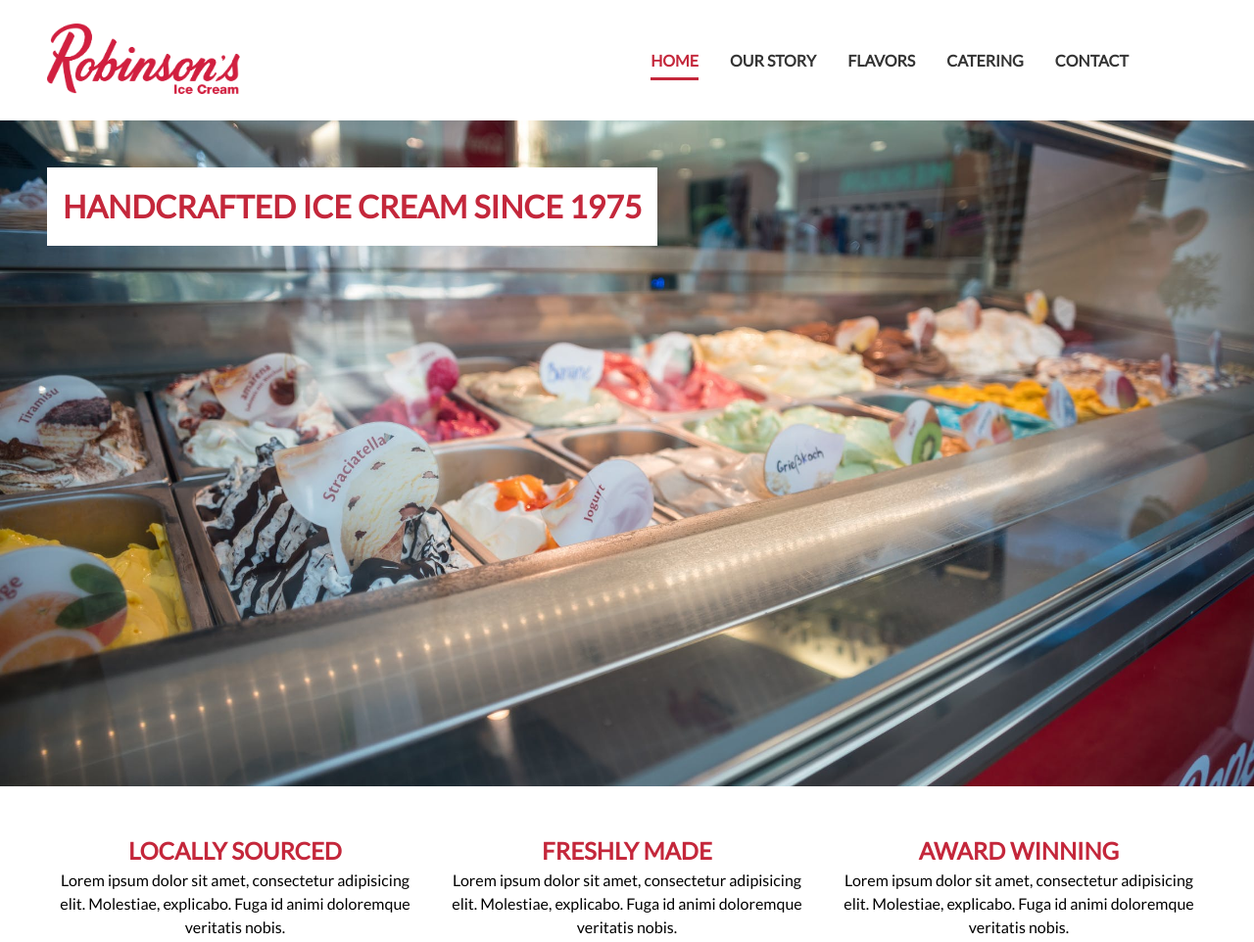
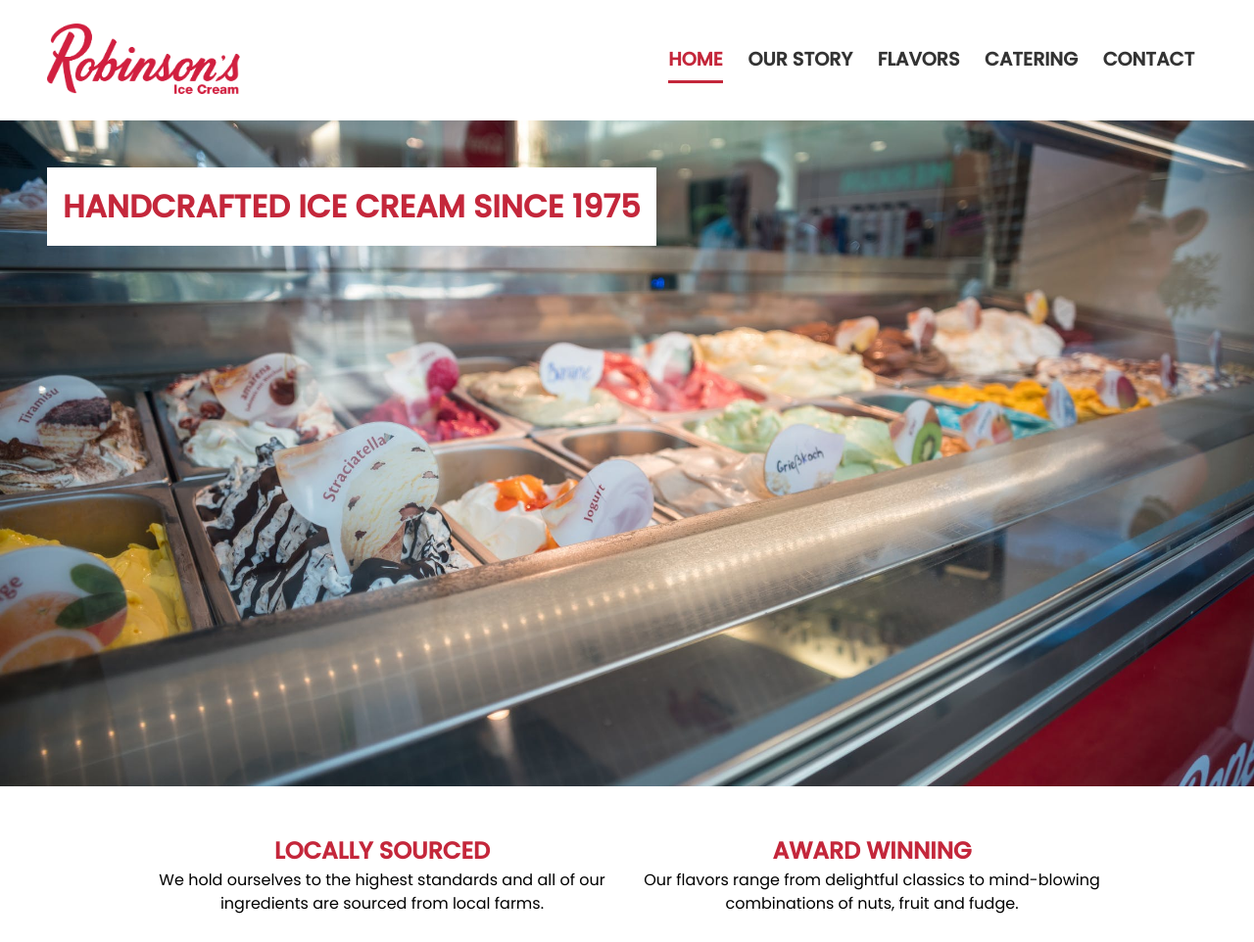
Before and after one commit to bshermandev/robinsons-website, a website: page index.html in a window 1280 px wide. Shown: the top 962 px of the page at 98% size. Drawn offline with Linux system fonts and the light colour scheme.

Commit message:
updated font and info content

```diff
--- a/index.html
+++ b/index.html
@@ -8,11 +8,6 @@
       src="https://kit.fontawesome.com/41bf0ed5e0.js"
       crossorigin="anonymous"
     ></script>
-    <link
-      href="https://fonts.googleapis.com/css?family=Lato&display=swap"
-      rel="stylesheet"
-    />
-
     <link rel="stylesheet" href="dist/css/main.css" />
     <title>Robinson's Ice Cream</title>
   </head>
@@ -62,22 +57,16 @@
           <div class="info-content">
             <h2>Locally Sourced</h2>
             <p>
-              Lorem ipsum dolor sit amet, consectetur adipisicing elit.
-              Molestiae, explicabo. Fuga id animi doloremque veritatis nobis.
+              We hold ourselves to the highest standards and all of our
+              ingredients are sourced from local farms.
             </p>
           </div>
-          <div class="info-content">
-            <h2>Freshly Made</h2>
-            <p>
-              Lorem ipsum dolor sit amet, consectetur adipisicing elit.
-              Molestiae, explicabo. Fuga id animi doloremque veritatis nobis.
-            </p>
-          </div>
+
           <div class="info-content">
             <h2>Award Winning</h2>
             <p>
-              Lorem ipsum dolor sit amet, consectetur adipisicing elit.
-              Molestiae, explicabo. Fuga id animi doloremque veritatis nobis.
+              Our flavors range from delightful classics to mind-blowing
+              combinations of nuts, fruit and fudge.
             </p>
           </div>
         </div>
--- a/package.json
+++ b/package.json
@@ -10,6 +10,6 @@
   "author": "",
   "license": "ISC",
   "devDependencies": {
-    "node-sass": "^4.12.0"
+    "node-sass": "^5.0.0"
   }
 }
--- a/scss/main.scss
+++ b/scss/main.scss
@@ -1,6 +1,8 @@
 @import 'variables';
 @import 'utilities';
 @import 'menu';
+
+@import url('https://fonts.googleapis.com/css2?family=Poppins:wght@400;500&display=swap');
 
 * {
   margin: 0;
@@ -10,7 +12,7 @@
 
 body {
   background: #fff;
-  font-family: 'Lato', sans-serif;
+  font-family: 'Poppins', sans-serif;
   line-height: 1.5;
 }
 
@@ -38,13 +40,11 @@ h4 {
 #main-nav {
   display: flex;
   justify-content: space-between;
-  padding-right: 4rem;
 
   .menu-wrap {
     display: none;
   }
   #logo {
-    // display: flex;
     margin: 1.5rem 0;
     width: 200px;
   }
@@ -54,12 +54,12 @@ h4 {
     align-items: center;
 
     li {
-      padding: 0 1rem;
+      padding: 0 0.8rem;
     }
 
     a {
       border-bottom: 3px transparent solid;
-      font-size: 1rem;
+      font-size: 1.2rem;
       font-weight: bold;
       padding-bottom: 0.5rem;
       text-decoration: none;
@@ -110,9 +110,12 @@ h4 {
 #about {
   margin: 3rem 0;
   .about-info {
-    display: grid;
-    grid-template-columns: repeat(3, 1fr);
-    gap: 1rem;
+    display: flex;
+    justify-content: center;
+
+    .info-content {
+      width: 500px;
+    }
 
     h2 {
       color: $primary-color;
```
Also changed, not shown: dist/css/main.css, 1 other file.
